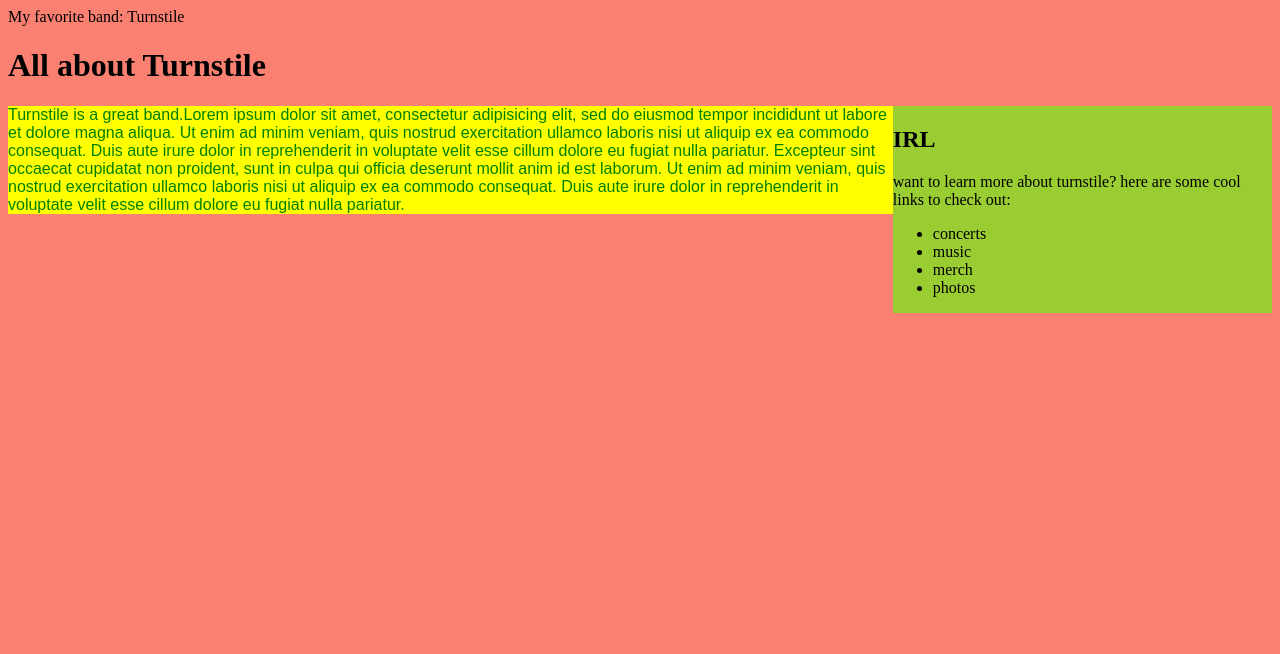
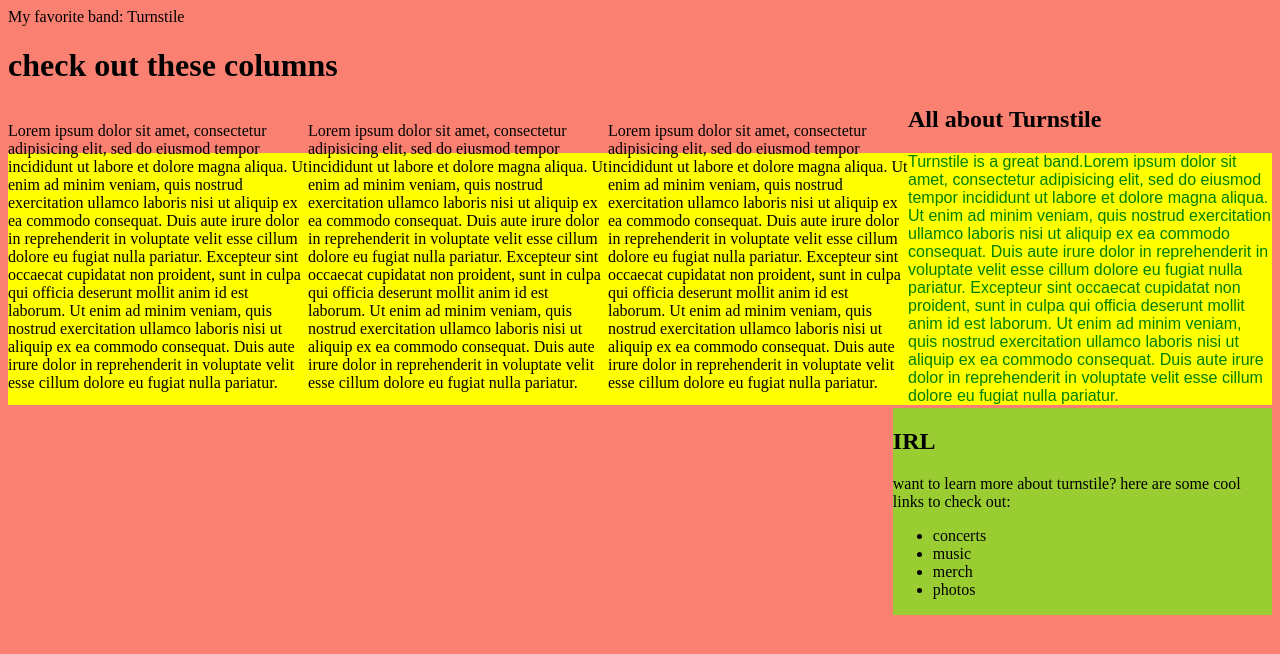
Before and after one commit to Mafer1017/band, a plain HTML site: page band.html in a window 1280 px wide. Drawn offline with Linux system fonts and the light colour scheme.

Commit message:
add css columns

```diff
--- a/band.html
+++ b/band.html
@@ -5,7 +5,21 @@
   <tyle>My favorite band: Turnstile</tyle>
 </head>
 <body style="background-color: salmon;">
-  <h1>All about Turnstile</h1>
+  <h1>check out these columns</h2>
+  <div class="column">
+    <p>Lorem ipsum dolor sit amet, consectetur adipisicing elit, sed do eiusmod tempor incididunt ut labore et dolore magna aliqua. Ut enim ad minim veniam, quis nostrud exercitation ullamco laboris nisi ut aliquip ex ea commodo consequat. Duis aute irure dolor in reprehenderit in voluptate velit esse cillum dolore eu fugiat nulla pariatur. Excepteur sint occaecat cupidatat non proident, sunt in culpa qui officia deserunt mollit anim id est laborum. Ut enim ad minim veniam, quis nostrud exercitation ullamco laboris nisi ut aliquip ex ea commodo consequat. Duis aute irure dolor in reprehenderit in voluptate velit esse cillum dolore eu fugiat nulla pariatur.</p>
+  </div>
+
+  <div class="column">
+    <p>Lorem ipsum dolor sit amet, consectetur adipisicing elit, sed do eiusmod tempor incididunt ut labore et dolore magna aliqua. Ut enim ad minim veniam, quis nostrud exercitation ullamco laboris nisi ut aliquip ex ea commodo consequat. Duis aute irure dolor in reprehenderit in voluptate velit esse cillum dolore eu fugiat nulla pariatur. Excepteur sint occaecat cupidatat non proident, sunt in culpa qui officia deserunt mollit anim id est laborum. Ut enim ad minim veniam, quis nostrud exercitation ullamco laboris nisi ut aliquip ex ea commodo consequat. Duis aute irure dolor in reprehenderit in voluptate velit esse cillum dolore eu fugiat nulla pariatur.</p>
+  </div>
+
+  <div class="column">
+    <p>Lorem ipsum dolor sit amet, consectetur adipisicing elit, sed do eiusmod tempor incididunt ut labore et dolore magna aliqua. Ut enim ad minim veniam, quis nostrud exercitation ullamco laboris nisi ut aliquip ex ea commodo consequat. Duis aute irure dolor in reprehenderit in voluptate velit esse cillum dolore eu fugiat nulla pariatur. Excepteur sint occaecat cupidatat non proident, sunt in culpa qui officia deserunt mollit anim id est laborum. Ut enim ad minim veniam, quis nostrud exercitation ullamco laboris nisi ut aliquip ex ea commodo consequat. Duis aute irure dolor in reprehenderit in voluptate velit esse cillum dolore eu fugiat nulla pariatur.</p>
+  </div>
+
+  <h2>All about Turnstile</h2>
+
   <div class="sidebar">
     <h2>IRL</h2>
     <p>want to learn more about turnstile? here are some cool links to check out:</p>
--- a/css/styles.css
+++ b/css/styles.css
@@ -8,3 +8,7 @@
   color: green;
   background-color: yellow;
 }
+.column {
+  width: 300px;
+  float: left;
+}
```
